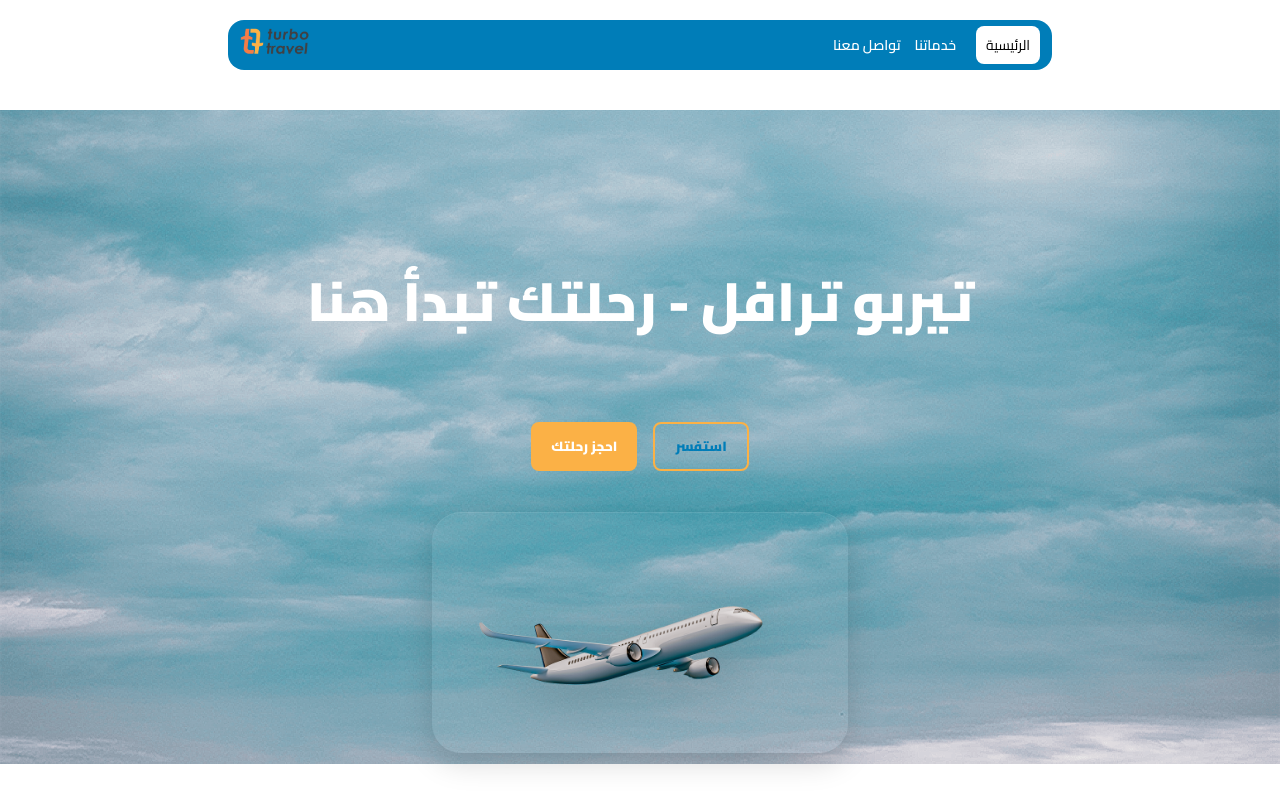
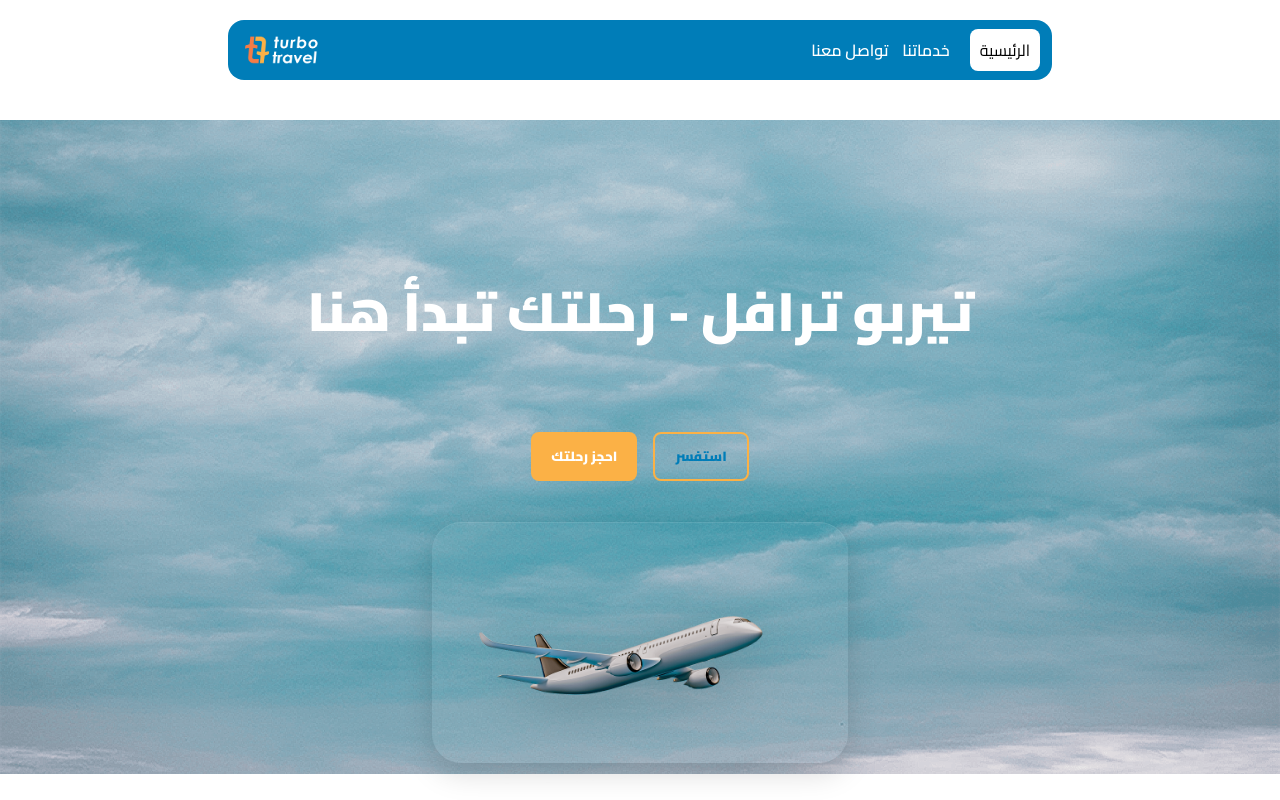
Before and after one commit to shabebi/TurboTravel, a React (Vite) app in the folder Frontend/: page / in a window 1280 px wide. Shown: the top 800 px of the page. Built offline with nearby package versions, Linux system fonts and the light colour scheme.

Commit message:
laast fix

```diff
--- a/Frontend/src/components/Footer.jsx
+++ b/Frontend/src/components/Footer.jsx
@@ -32,7 +32,9 @@
         <div className="footer-col">
           <div className="footer-icons">
             <i className="fab fa-instagram"></i>
-            <i className="fab fa-facebook-f"></i>
+            <a href="https://www.facebook.com/share/1Dyg1d6YzW/" target="_blank" rel="noopener noreferrer">
+              <i className="fab fa-facebook-f"></i>
+            </a>
           </div>
         </div>
 
--- a/Frontend/src/components/Header.css
+++ b/Frontend/src/components/Header.css
@@ -19,9 +19,10 @@
   backdrop-filter: blur(20px);
 }
 
-/* Logo */
 .logo img {
-  height: 32px;
+  height: 52px;
+  display: block;
+  object-fit: contain;
 }
 
 /* Right section */
@@ -40,7 +41,7 @@
 .nav a {
   color: white;
   text-decoration: none;
-  font-size: 16px;
+  font-size: 20px;
 }
 
 /* Button */
@@ -54,7 +55,7 @@
   padding: 8px 12px;
   cursor: pointer;
 
-  font-size: 16px;
+  font-size: 20px;
 }
 
 @media (max-width: 1280px) {
@@ -68,16 +69,16 @@
   }
 
   .nav a {
-    font-size: 14px;
+    font-size: 16px;
   }
 
   .btn {
-    font-size: 14px;
+    font-size: 16px;
     padding: 6px 10px;
   }
 
   .logo img {
-    height: 28px;
+    height: 48px;
   }
 }
 
@@ -101,6 +102,6 @@
   }
 
   .logo img {
-    height: 24px;
+    height: 40px;
   }
 }
```
Also changed, not shown: Frontend/src/assets/logo.png.
